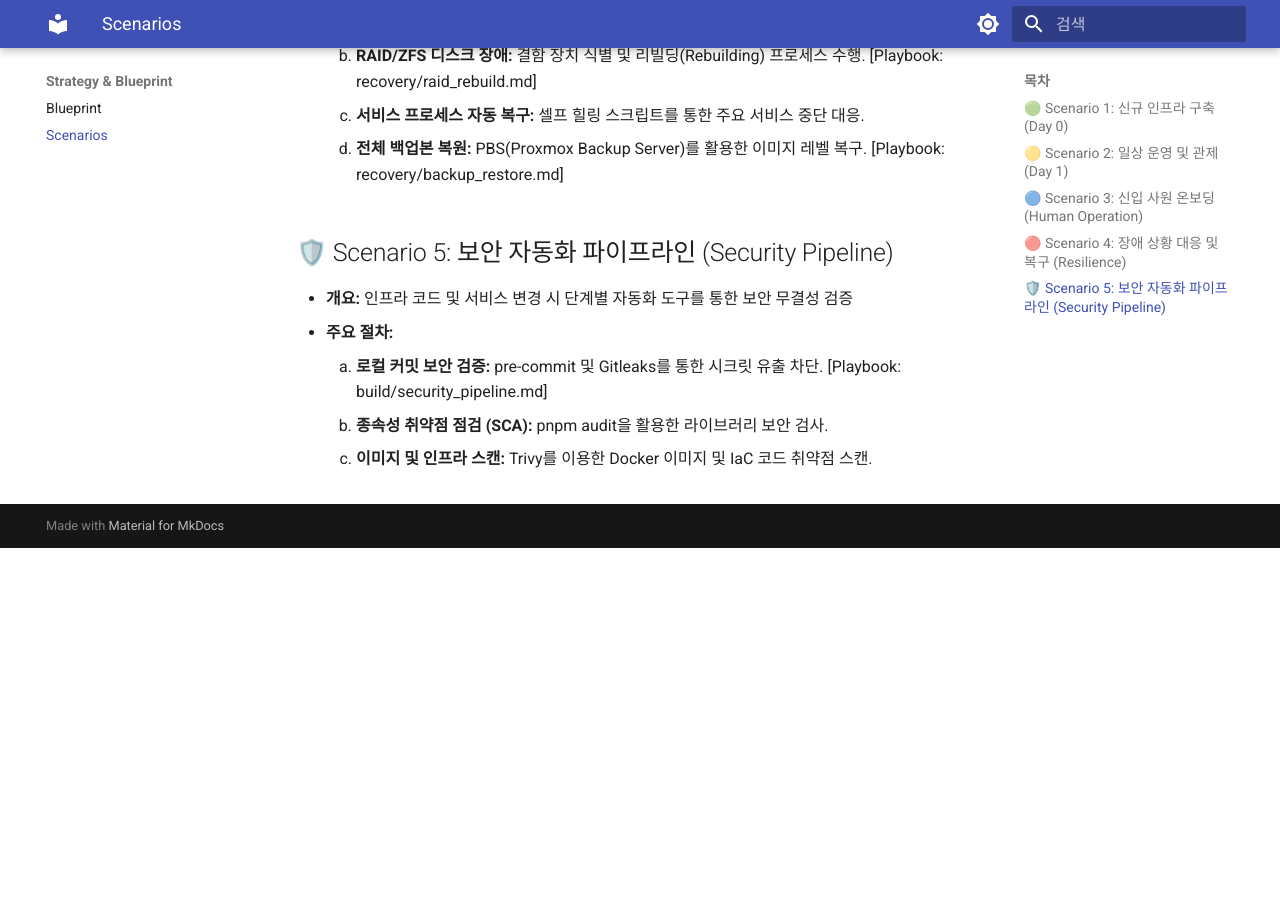
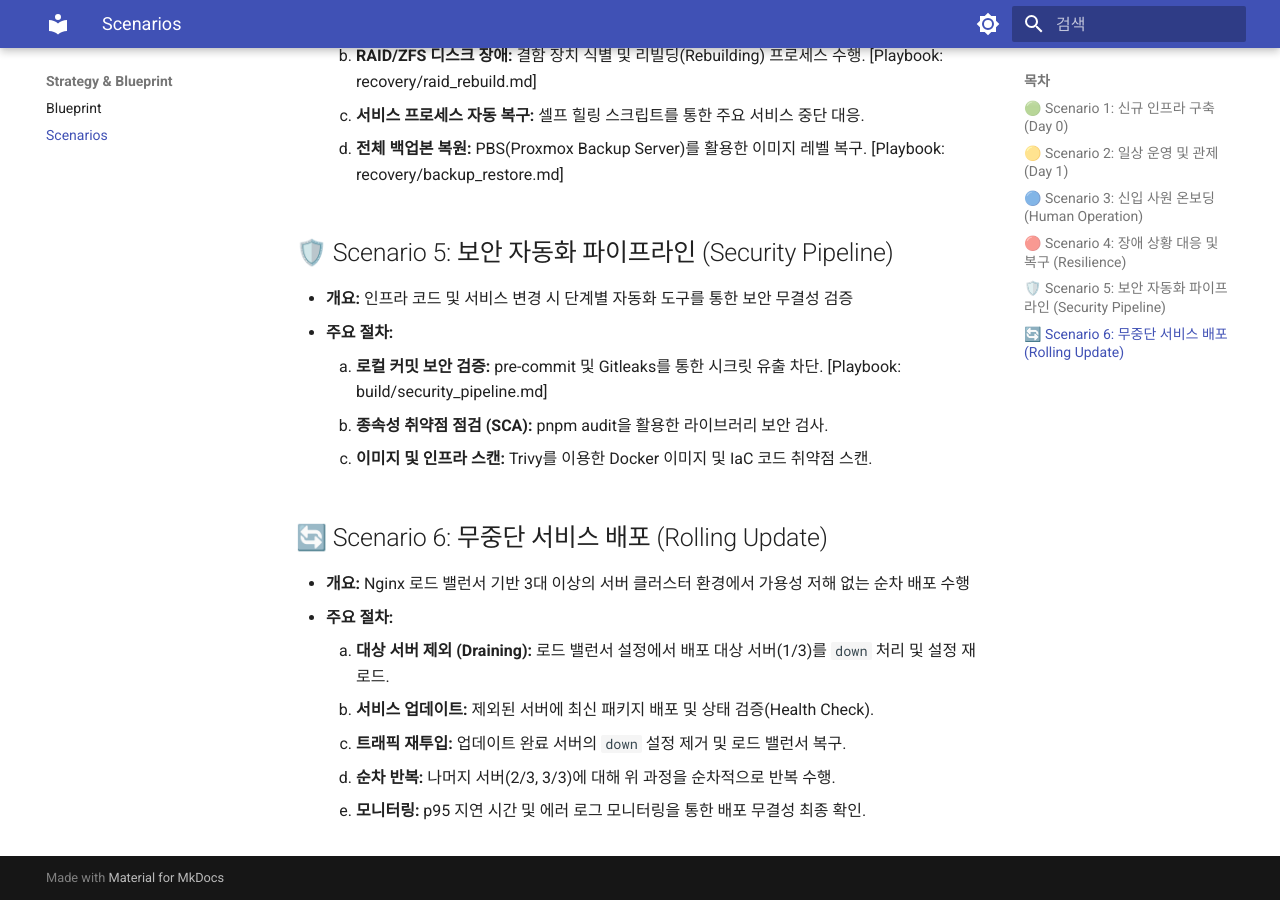
Before and after one commit to ksj686/cloud_infra, an MkDocs documentation site: the page built from docs/SCENARIOS.md, in a window 1280 px wide and 900 px high, scrolled down 1502 px. Built offline with MkDocs 1.6.1 and Material for MkDocs 9.7.7, drawn with Linux system fonts in a browser that asks for light colours; before the commit the page ends 2050 px from its top, so only the background shows below that.

Commit message:
feat: Nginx 로드 밸런싱 기반 무중단 롤링 업데이트 시나리오 반영  - 3대 이상의 서버 클러스터 환경을 위한 순차 배포(Rolling Update) 공정 설계  - 대상 서버 제외(Draining) 및 재투입 과정을 포함한 운영 대응 절차 체계화

```diff
--- a/docs/SCENARIOS.md
+++ b/docs/SCENARIOS.md
@@ -41,3 +41,12 @@
     1.  **로컬 커밋 보안 검증:** pre-commit 및 Gitleaks를 통한 시크릿 유출 차단. [Playbook: build/security_pipeline.md]
     2.  **종속성 취약점 점검 (SCA):** pnpm audit을 활용한 라이브러리 보안 검사.
     3.  **이미지 및 인프라 스캔:** Trivy를 이용한 Docker 이미지 및 IaC 코드 취약점 스캔.
+
+## 🔄 Scenario 6: 무중단 서비스 배포 (Rolling Update)
+- **개요:** Nginx 로드 밸런서 기반 3대 이상의 서버 클러스터 환경에서 가용성 저해 없는 순차 배포 수행
+- **주요 절차:**
+    1.  **대상 서버 제외 (Draining):** 로드 밸런서 설정에서 배포 대상 서버(1/3)를 `down` 처리 및 설정 재로드.
+    2.  **서비스 업데이트:** 제외된 서버에 최신 패키지 배포 및 상태 검증(Health Check).
+    3.  **트래픽 재투입:** 업데이트 완료 서버의 `down` 설정 제거 및 로드 밸런서 복구.
+    4.  **순차 반복:** 나머지 서버(2/3, 3/3)에 대해 위 과정을 순차적으로 반복 수행.
+    5.  **모니터링:** p95 지연 시간 및 에러 로그 모니터링을 통한 배포 무결성 최종 확인.
```
